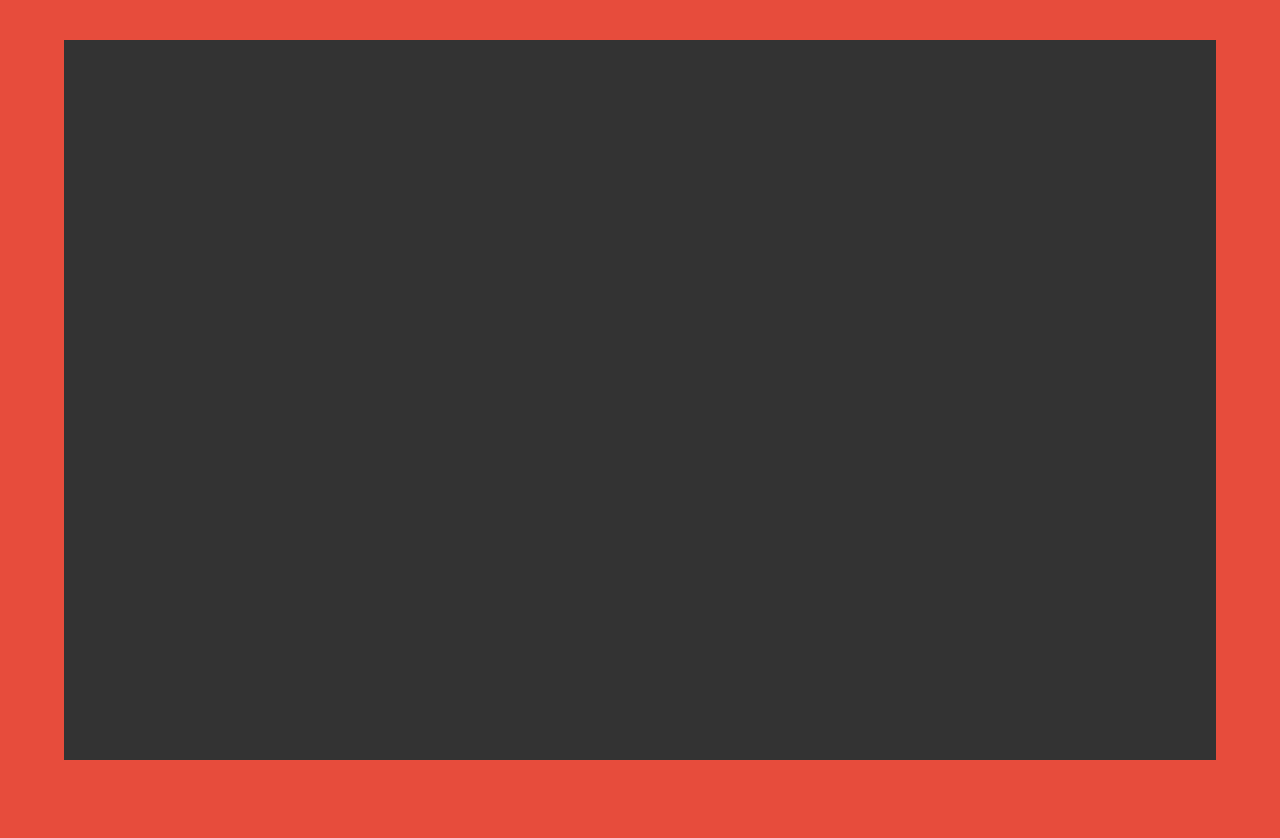
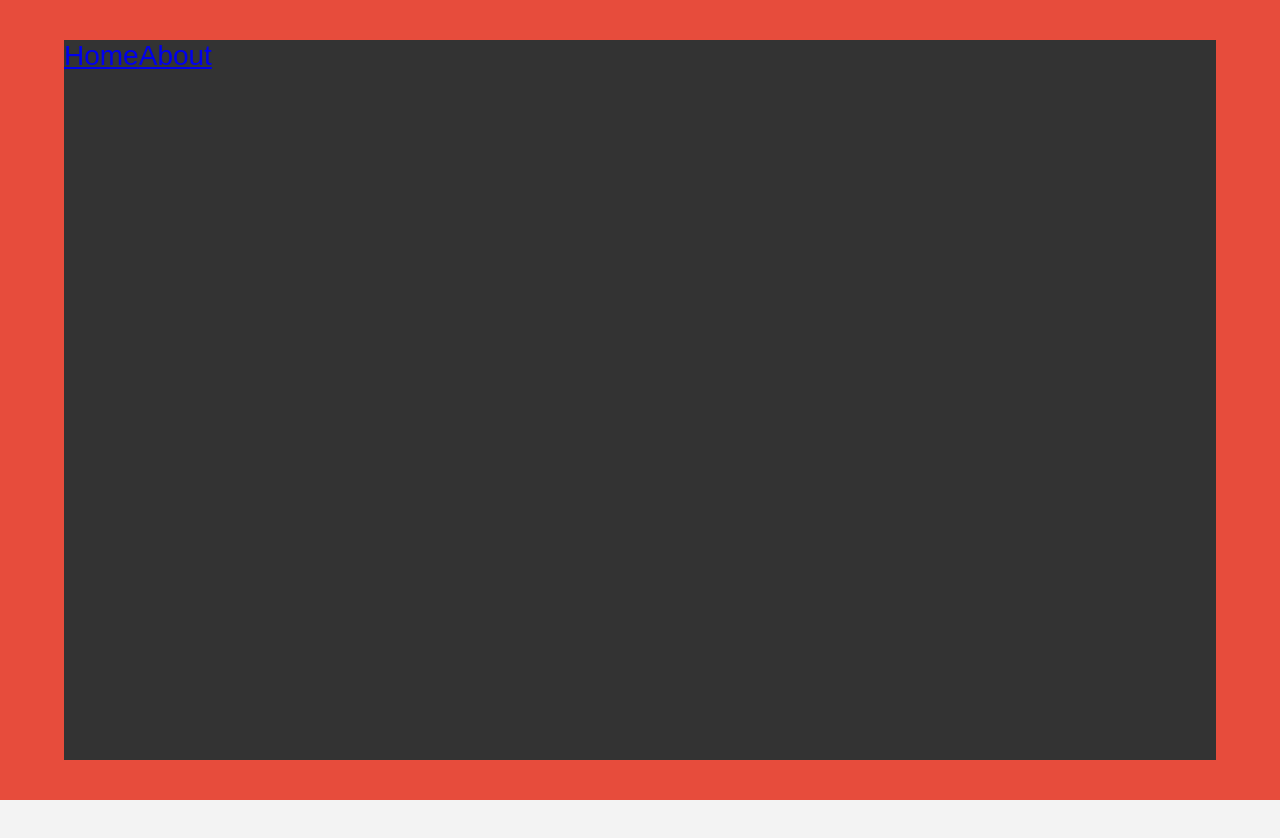
Before and after one commit to jacobgranberry/portfolio, a React (Create React App) app: page / in a window 1280 px wide. Shown: the top 838 px of the page. Before the commit the page ends 800 px from the top, so only its background shows below. Built offline with nearby package versions, Linux system fonts and the light colour scheme.

Commit message:
Styling atom components, added normalized css

```diff
--- a/package.json
+++ b/package.json
@@ -4,6 +4,7 @@
   "private": true,
   "homepage": "http://jacobgranberry.github.io/portfolio/",
   "dependencies": {
+    "normalize.css": "^8.0.1",
     "react": "^16.7.0",
     "react-dom": "^16.7.0",
     "react-router-dom": "^4.3.1",
--- a/public/index.html
+++ b/public/index.html
@@ -8,34 +8,11 @@
       content="width=device-width, initial-scale=1, shrink-to-fit=no"
     />
     <meta name="theme-color" content="#000000" />
-    <!--
-      manifest.json provides metadata used when your web app is added to the
-      homescreen on Android. See https://developers.google.com/web/fundamentals/web-app-manifest/
-    -->
     <link rel="manifest" href="%PUBLIC_URL%/manifest.json" />
-    <!--
-      Notice the use of %PUBLIC_URL% in the tags above.
-      It will be replaced with the URL of the `public` folder during the build.
-      Only files inside the `public` folder can be referenced from the HTML.
-
-      Unlike "/favicon.ico" or "favicon.ico", "%PUBLIC_URL%/favicon.ico" will
-      work correctly both with client-side routing and a non-root public URL.
-      Learn how to configure a non-root public URL by running `npm run build`.
-    -->
-    <title>Jacob Granberry Front End Portfolio</title>
+    <title>Jacob Granberry</title>
   </head>
   <body>
     <noscript>You need to enable JavaScript to run this app.</noscript>
     <div id="root"></div>
-    <!--
-      This HTML file is a template.
-      If you open it directly in the browser, you will see an empty page.
-
-      You can add webfonts, meta tags, or analytics to this file.
-      The build step will place the bundled scripts into the <body> tag.
-
-      To begin the development, run `npm start` or `yarn start`.
-      To create a production bundle, use `npm run build` or `yarn build`.
-    -->
   </body>
 </html>
--- /dev/null
+++ b/src/atoms/Anchor.js
@@ -0,0 +1,17 @@
+import React from 'react';
+import styled from 'styled-components';
+import colors from '../theme/colors';
+
+const AnchorWrapper = styled.a`
+    display: block;
+    color: ${colors.white};
+    font-weight: 500;
+    font-size: 28px;
+`
+const Anchor = ({ children }) => (
+    <AnchorWrapper>
+        {children}
+    </AnchorWrapper>
+)
+
+export default Anchor
--- /dev/null
+++ b/src/atoms/Container.js
@@ -0,0 +1,7 @@
+import styled from 'styled-components';
+
+const Container = styled.div`
+    max-width: 1400px;
+`
+
+export default Container;
--- /dev/null
+++ b/src/atoms/Section.js
@@ -0,0 +1,12 @@
+import styled, {css} from 'styled-components';
+import colors from '../theme/colors';
+
+const Section = styled.section`
+    height: 100vh;
+
+    ${props => props.light && css`
+        background: ${colors.light}
+    `}
+`
+
+export default Section
--- a/src/index.js
+++ b/src/index.js
@@ -1,6 +1,7 @@
 import React from 'react';
 import ReactDOM from 'react-dom';
 import App from './App';
+import 'normalize.css';
 import { BrowserRouter } from 'react-router-dom';
 
 ReactDOM.render(
--- /dev/null
+++ b/src/organisms/Nav.js
@@ -0,0 +1,18 @@
+import React from 'react';
+import Anchor from '../atoms/Anchor';
+import { Link } from 'react-router-dom';
+import styled from 'styled-components';
+
+const NavWrapper = styled.nav`
+    display: flex;
+    flex-direction: row;
+`
+
+const Nav = () => (
+    <NavWrapper>
+        <Anchor><Link to="/">Home</Link></Anchor>
+        <Anchor><Link to="/about">About</Link></Anchor>
+    </NavWrapper>
+)
+
+export default Nav;
--- a/src/templates/Home.js
+++ b/src/templates/Home.js
@@ -1,9 +1,21 @@
 import React from 'react';
 import Box from '../atoms/Box';
+import Section from '../atoms/Section';
+import Container from '../atoms/Container';
+import Nav from '../organisms/Nav';
 
 const Home = () => (
     <>
-        <Box />
+    <Section>
+        <Box>
+            <Container>
+                <Nav />
+            </Container>
+        </Box>
+    </Section>
+    <Section light>
+
+    </Section>
     </>
 );
 
```
Also changed, not shown: 1 other file (tests, documents, lock files or other folders).
